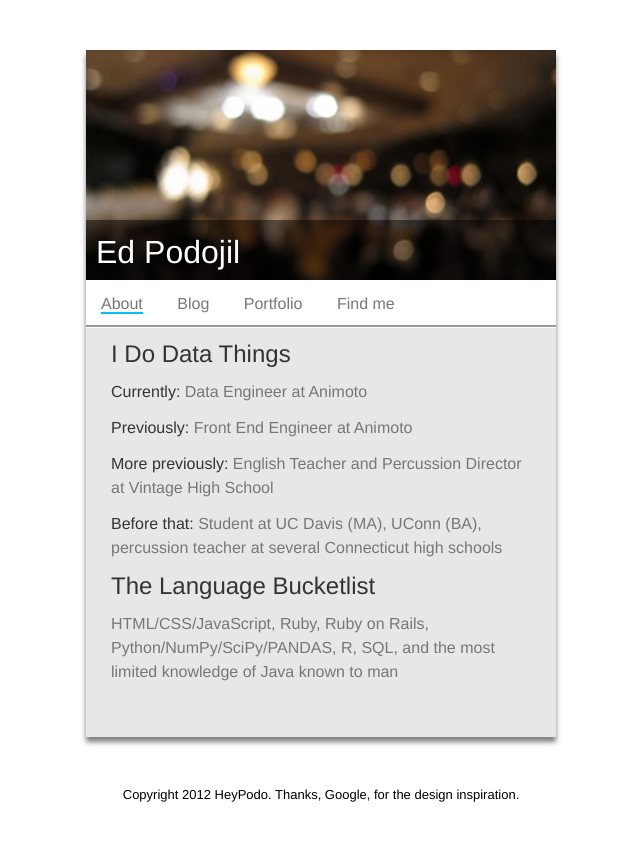
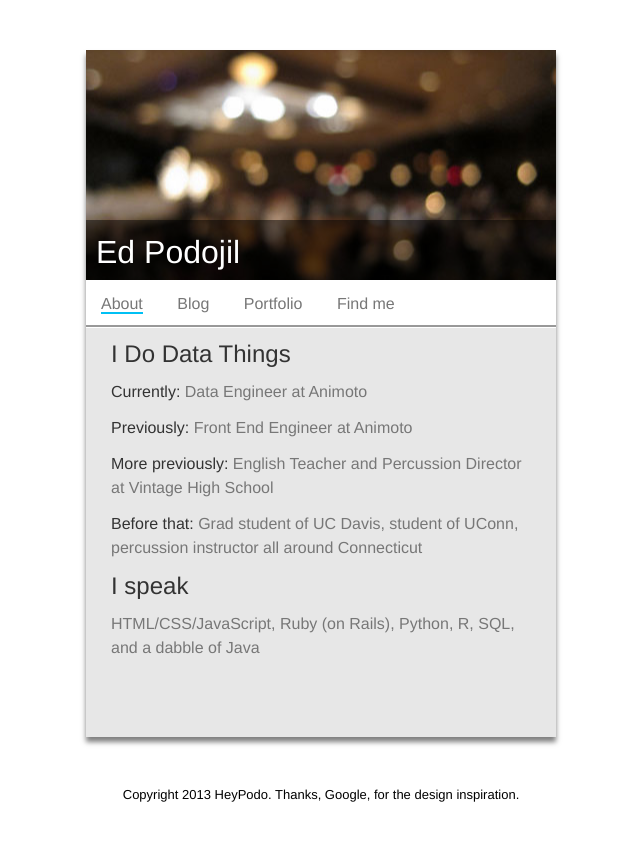
Before and after one commit to podopie/podopie.github.com, a Jekyll site: the page index.html, which Jekyll copies as it is, in a window 1280 px wide. Shown: the top 841 px of the page, without its empty margins (319-959 px from the left). Built offline with Jekyll 4.4.1, drawn with Linux system fonts in a browser that asks for light colours; nearby versions of some CDN libraries.

Commit message:
assorted text updates, take out console log that is probably breaking old browsers

```diff
--- a/index.html
+++ b/index.html
@@ -46,9 +46,9 @@
         <p><strong>Currently:</strong> Data Engineer at Animoto</p>
         <p><strong>Previously:</strong> Front End Engineer at Animoto</p>
         <p><strong>More previously:</strong> English Teacher and Percussion Director at Vintage High School</p>
-        <p><strong>Before that:</strong> Student at UC Davis (MA), UConn (BA), percussion teacher at several Connecticut high schools</p>
-        <h2>The Language Bucketlist</h2>
-        <p class="languages">HTML/CSS/JavaScript, Ruby, Ruby on Rails, Python/NumPy/SciPy/PANDAS, R, SQL, and the most limited knowledge of Java known to man</p>
+        <p><strong>Before that:</strong> Grad student of UC Davis, student of UConn, percussion instructor all around Connecticut</p>
+        <h2>I speak</h2>
+        <p class="languages">HTML/CSS/JavaScript, Ruby (on Rails), Python, R, SQL, and a dabble of Java</p>
       </article>
       <article class="blogs position position4">
         <h2>Current blog</h2>
@@ -76,7 +78,7 @@
       <article class="cover cover-right"></article>
     </section>
   </div>
-  <footer>Copyright 2012 HeyPodo. Thanks, Google, for the design inspiration.</footer>
+  <footer>Copyright 2013 HeyPodo. Thanks, Google, for the design inspiration.</footer>
 </body>
 </html>
 <script>
@@ -108,7 +110,7 @@ $('.h-icon').click(function(){
     $('.portfolio').addClass('position2');
     $('.findme').addClass('position3');
   } else {
-    console.log('Error: can\'t place' + activeState);
+//  console.log('Error: can\'t place' + activeState);
   }
 })
 </script>
```
Also changed, not shown: other parts of index.html (+3 -1 lines).
